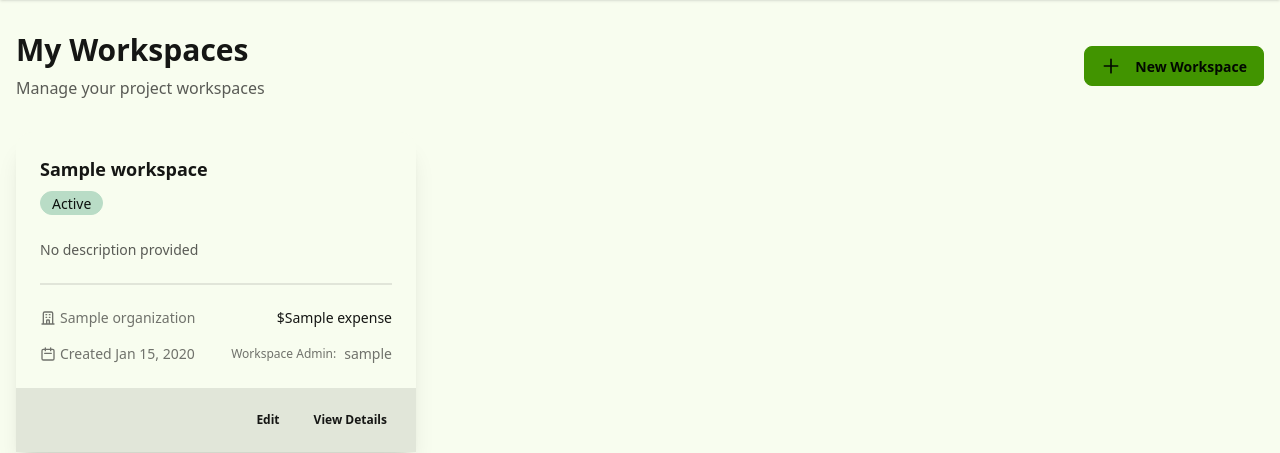
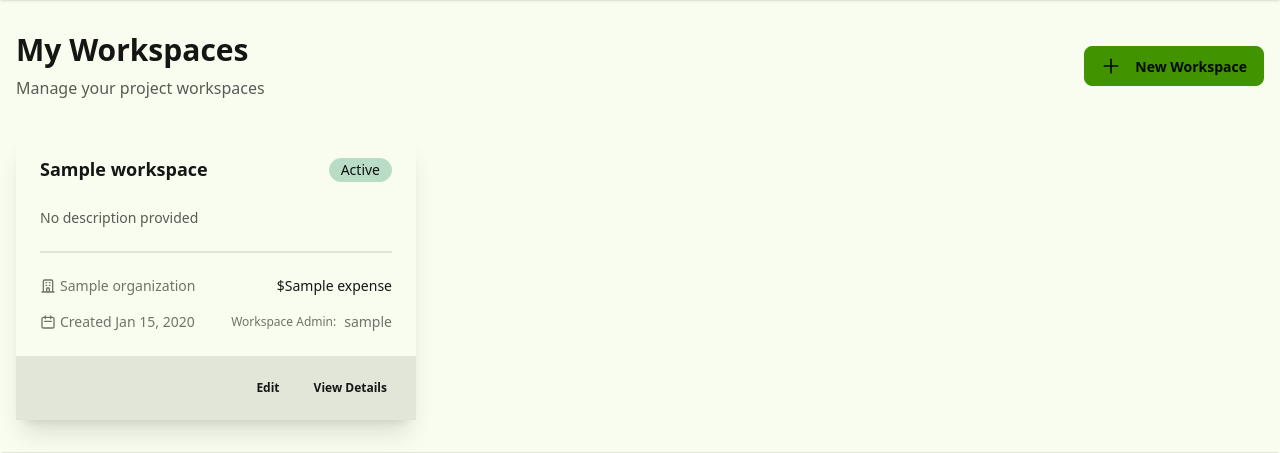
Before and after one commit to Burmese-AI/Fyndora, a Django app: template apps/workspaces/templates/workspaces/workspaces_list.html in a window 1280 px wide. Shown: the part 64-517 px from the top of the page. Run offline with Django 3.2, Linux system fonts and the light colour scheme; the template is opened without the code that fills it: most values are stand-ins (such as "Sample title", 1, 10 or a date in 2020); style sheets or scripts are compiled from the project's sources.

Commit message:
Refactor workspace list template for improved layout; streamline badge display and title formatting.

```diff
--- a/apps/workspaces/templates/workspaces/workspaces_list.html
+++ b/apps/workspaces/templates/workspaces/workspaces_list.html
@@ -20,9 +20,8 @@
         <div class="card bg-base-100 shadow-xl hover:shadow-2xl transition-all duration-200">
             <div class="card-body">
                 <div class="flex items-center justify-between mb-4">
-                    <div>
-                        <h2 class="card-title">{{ workspace.title }}</h2>
-                        <div class="badge mt-2
+                    <h2 class="card-title mb-0">{{ workspace.title }}</h2>
+                    <div class="badge
                         {% if workspace.status == 'active' %}
                             badge-success
                         {% elif workspace.status == 'archived' %}
@@ -31,7 +30,6 @@
                             badge-error
                         {% endif %}">
                         {{ workspace.status|title }}
-                        </div>
                     </div>
                 </div>
 
```
Lines whose indentation alone changed are shown as unchanged.
